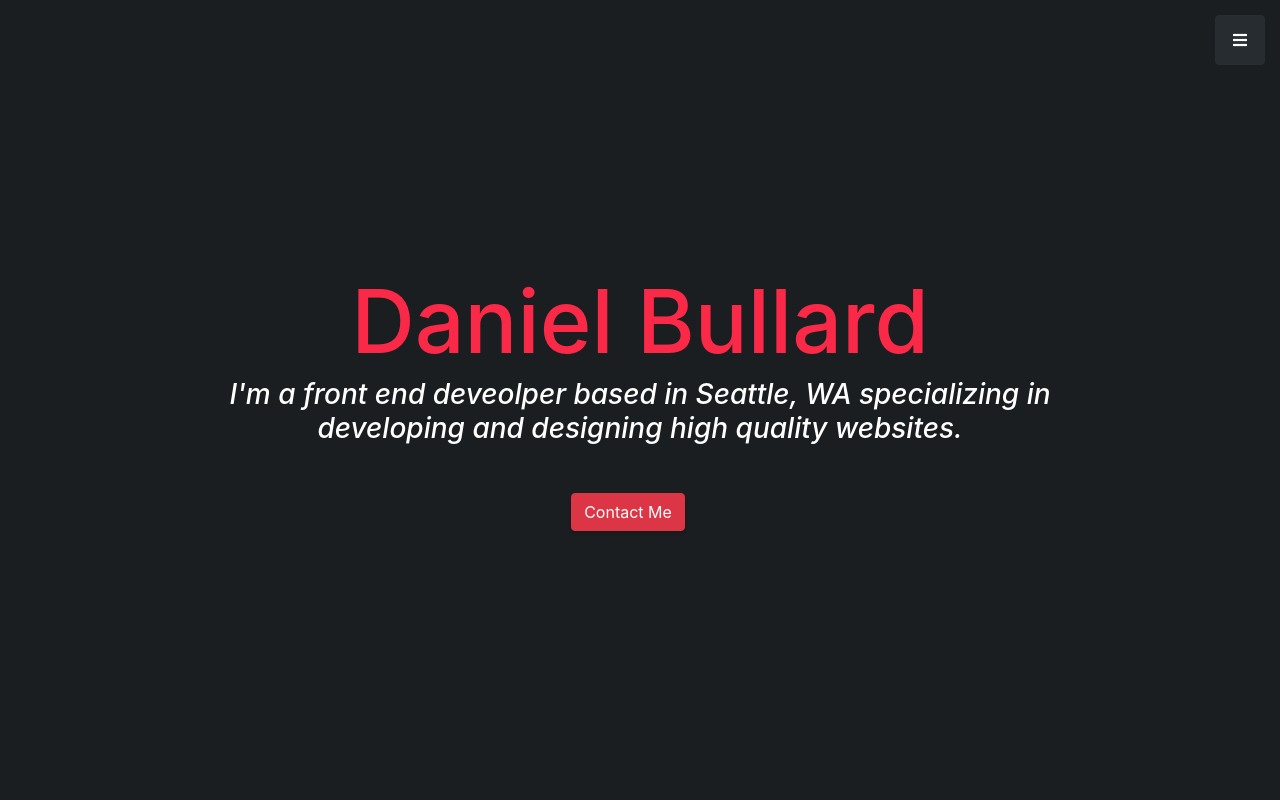
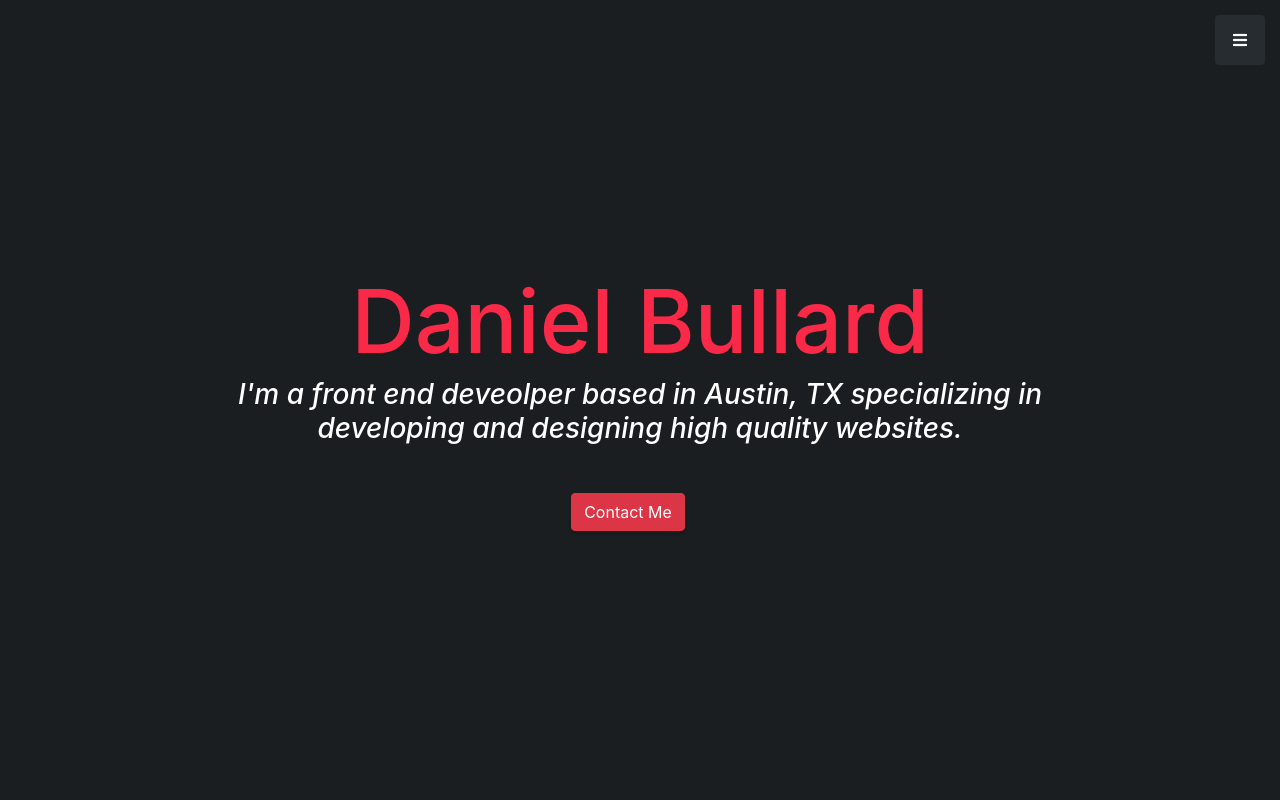
Before and after one commit to dbullard2/dbullard2.github.io, a website with bundled scripts: page index.html in a window 1280 px wide. Shown: the top 800 px of the page. Built offline with nearby package versions, Linux system fonts and the light colour scheme.

Commit message:
Update index.html

```diff
--- a/index.html
+++ b/index.html
@@ -58,7 +58,7 @@
       <div class="container text-center my-auto">
         <h1 class="mb-1" style="color: #fb2948;">Daniel Bullard</h1>
         <h3 class="mb-5" style="color: white;">
-          <em>I'm a front end deveolper based in Seattle, WA specializing in <br>developing and designing high quality websites.</em>
+          <em>I'm a front end deveolper based in Austin, TX specializing in <br>developing and designing high quality websites.</em>
         </h3>
         <a href="#" class="btn btn-xl btn-danger mr-4">Contact Me</a>
       </div>
```
